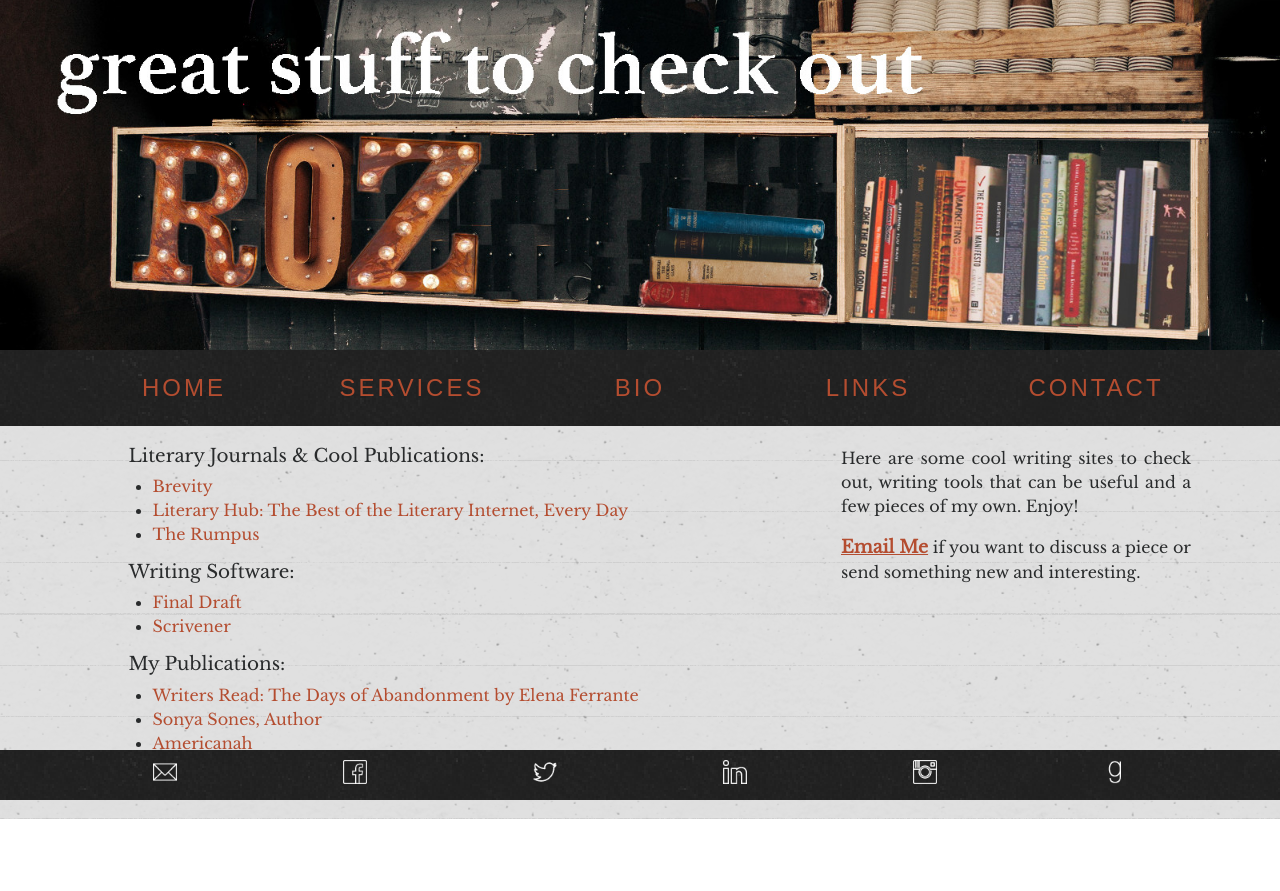
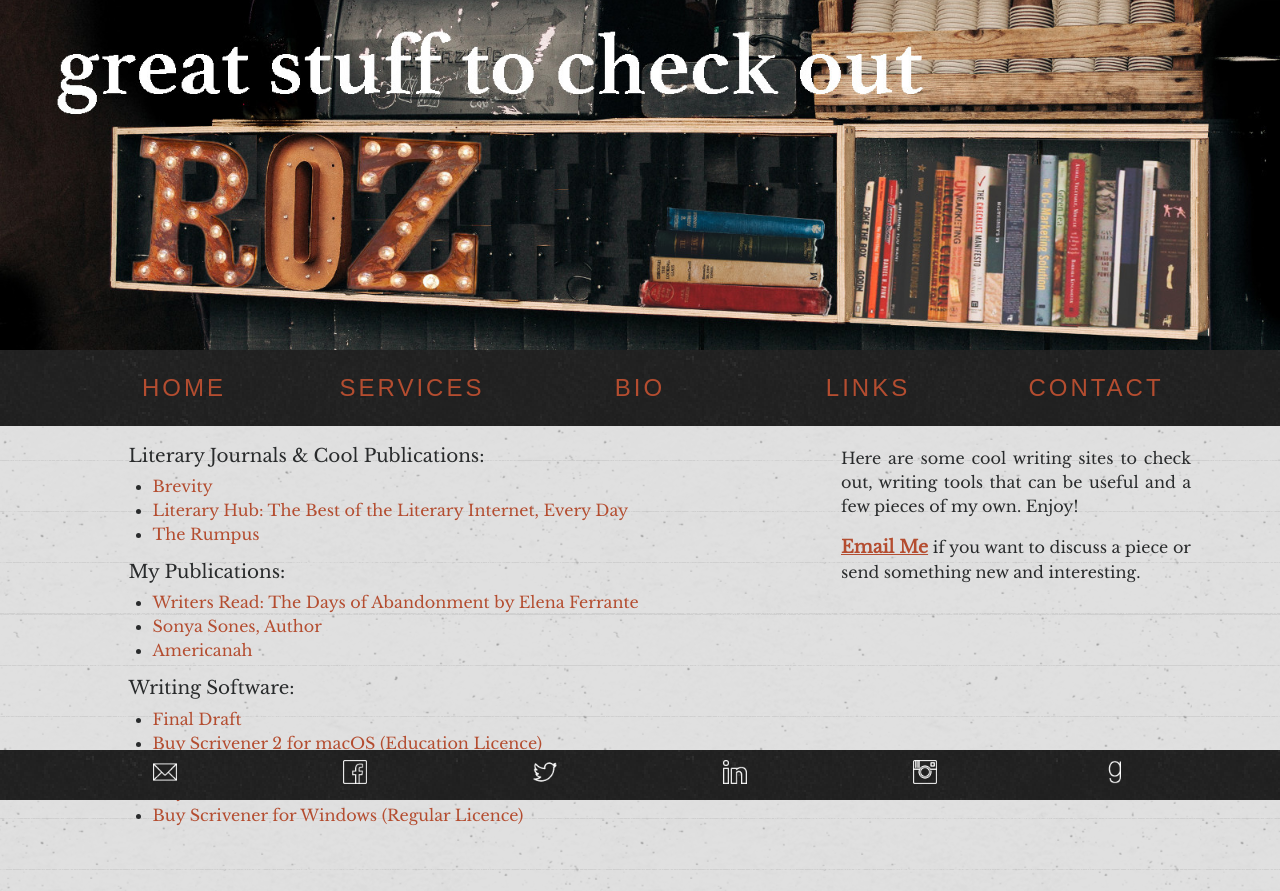
Before and after one commit to ginnypx1/RozWorx, a plain HTML site: page links.html in a window 1280 px wide. Before the commit the page ends 819 px from the top, so only its background shows below. Drawn offline with nearby package versions, Linux system fonts and the light colour scheme; a script that the page names is missing; a web font is replaced by a local one.

Commit message:
Add Scrivener paid links

```diff
--- a/links.html
+++ b/links.html
@@ -63,16 +63,19 @@
             <li><a href="http://lithub.com/" class="recommend-link">Literary Hub: The Best of the Literary Internet, Every Day</a></li>
             <li><a href="http://therumpus.net/" class="recommend-link">The Rumpus</a></li>
           </ul>
-          <h2>Writing Software:</h2>
-          <ul class="pl-4">
-            <li><a href="https://www.finaldraft.com/" class="recommend-link">Final Draft</a></li>
-            <li><a href="http://www.literatureandlatte.com/index.php" class="recommend-link">Scrivener</a></li>
-          </ul>
           <h2>My Publications:</h2>
           <ul class="pl-4">
             <li><a href="http://lunchticket.org/days-of-abandonment/">Writers Read: The Days of Abandonment by Elena Ferrante</a></li>
           <li><a href="http://lunchticket.org/sonya-sones-author/">Sonya Sones, Author</a></li>
           <li><a href="https://annotationnation.wordpress.com/2015/01/06/americanah/">Americanah</a></li>
+          </ul>
+          <h2>Writing Software:</h2>
+          <ul class="pl-4">
+            <li><a href="https://www.finaldraft.com/" class="recommend-link">Final Draft</a></li>
+            <li><a href="http://store.eSellerate.net/a.asp?c=0_SKU34325896435_AFL1113460276">Buy Scrivener 2 for macOS (Education Licence)</a></li>
+            <li><a href="http://store.eSellerate.net/a.asp?c=0_SKU81634174866_AFL1113460276">Buy Scrivener 2 for MacOS (Regular Licence)</a></li>
+            <li><a href="http://store.eSellerate.net/a.asp?c=0_SKU35607685509_AFL1113460276">Buy Scrivener for Windows (Education Licence)</a></li>
+            <li><a href="http://store.eSellerate.net/a.asp?c=0_SKU82916413320_AFL1113460276">Buy Scrivener for Windows (Regular Licence)</a></li>
           </ul>
         </div>
         <div id="secondary-content" class="container col-md-4 ml-1 mr-1 text-justify">
```
